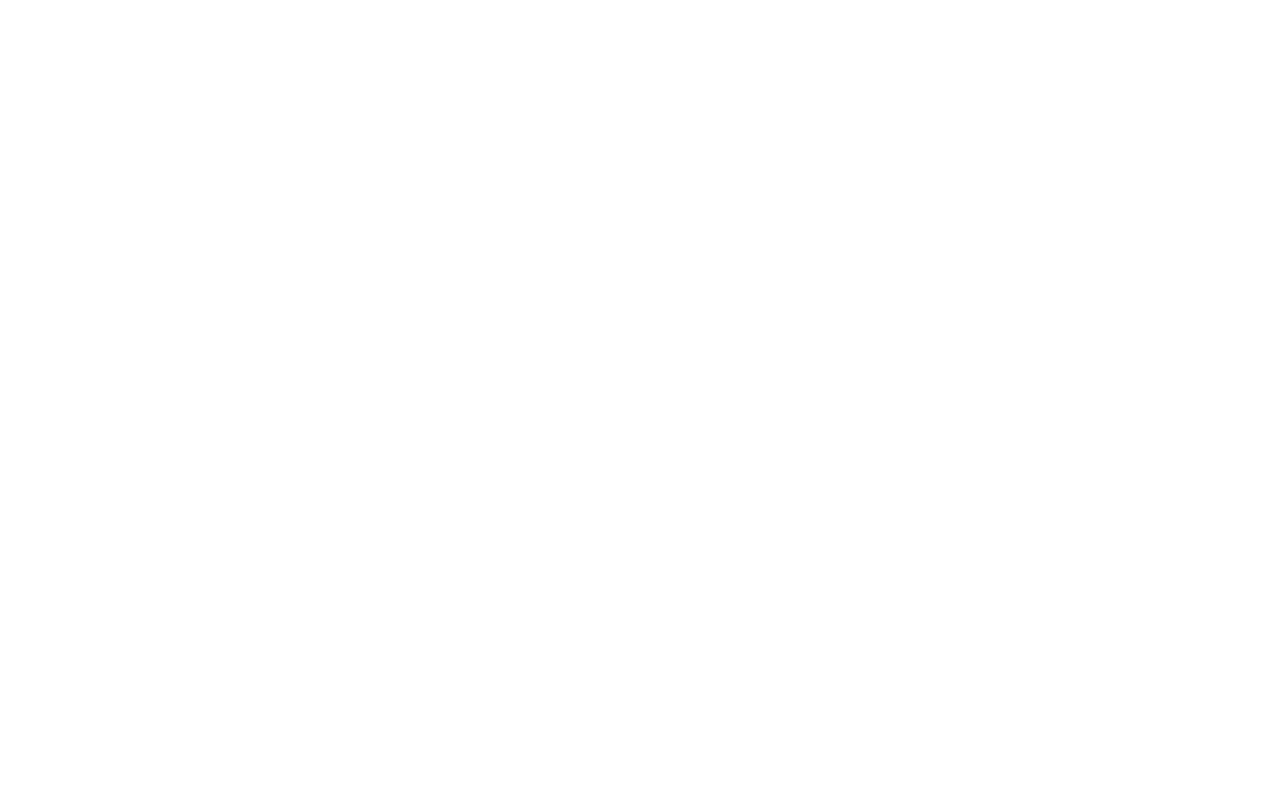
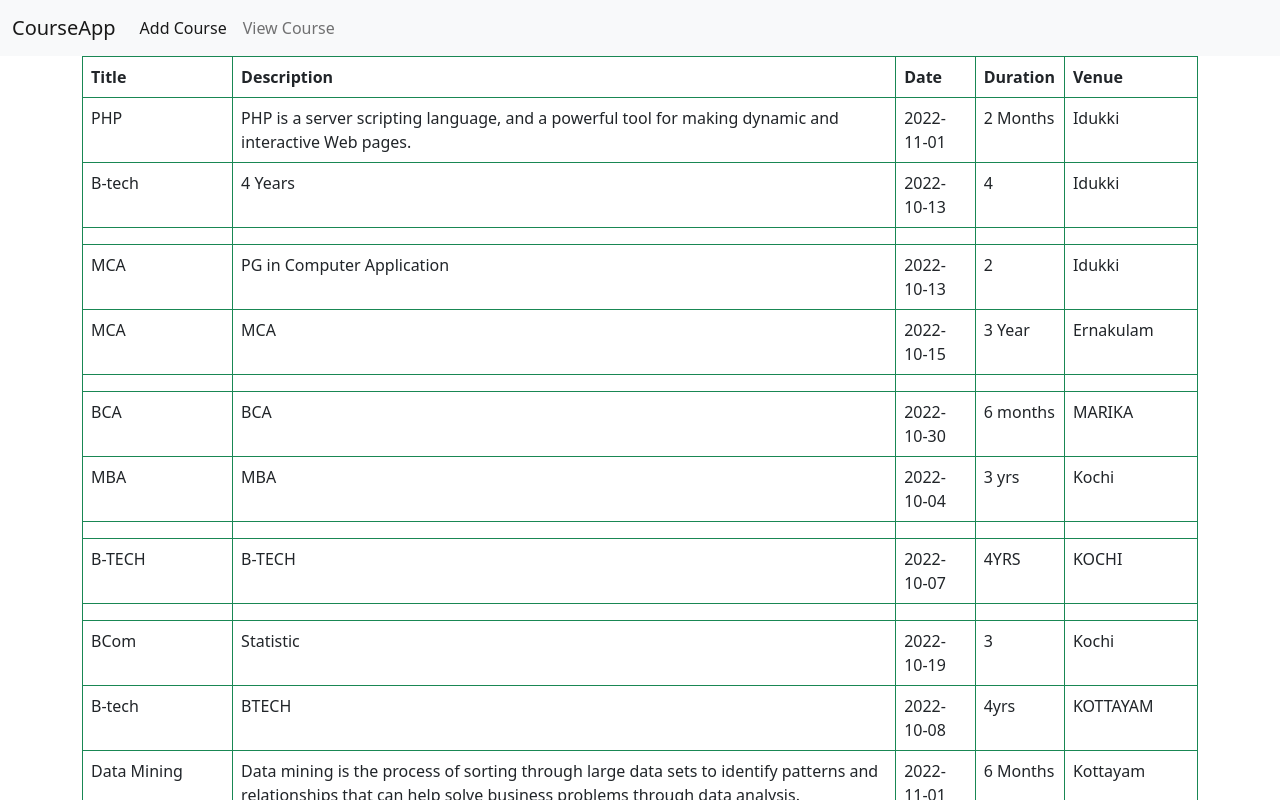
Before and after one commit to Amirthamlalas/CourseAppAngular, an Angular app: page /view in a window 1280 px wide. Before the commit this address led to /. Shown: the top 800 px of the page. Built offline with nearby package versions, Linux system fonts and the light colour scheme.

Commit message:
added navbar

```diff
--- a/src/app/add-course/add-course.component.html
+++ b/src/app/add-course/add-course.component.html
@@ -1,5 +1,5 @@
 
-
+<app-navbar></app-navbar>
 
 <div class="container">
     <div class="row">
--- a/src/app/app.module.ts
+++ b/src/app/app.module.ts
@@ -5,16 +5,30 @@
 import { AppComponent } from './app.component';
 import { AddCourseComponent } from './add-course/add-course.component';
 import { ViewCourseComponent } from './view-course/view-course.component';
+import { NavbarComponent } from './navbar/navbar.component';
+import { RouterModule, Routes } from '@angular/router';
 
+const myroute : Routes=[
+  {
+    path : "",
+    component : AddCourseComponent
+  },
+  {
+    path : "view",
+    component : ViewCourseComponent
+  }
+]
 @NgModule({
   declarations: [
     AppComponent,
     AddCourseComponent,
-    ViewCourseComponent
+    ViewCourseComponent,
+    NavbarComponent
   ],
   imports: [
     BrowserModule,
-    AppRoutingModule
+    AppRoutingModule,
+    RouterModule.forRoot(myroute)
   ],
   providers: [],
   bootstrap: [AppComponent]
--- /dev/null
+++ b/src/app/navbar/navbar.component.html
@@ -0,0 +1,17 @@
+<nav class="navbar navbar-expand-lg bg-light">
+    <div class="container-fluid">
+      <a class="navbar-brand" href="#">CourseApp</a>
+      <button class="navbar-toggler" type="button" data-bs-toggle="collapse" data-bs-target="#navbarNavAltMarkup" aria-controls="navbarNavAltMarkup" aria-expanded="false" aria-label="Toggle navigation">
+        <span class="navbar-toggler-icon"></span>
+      </button>
+      <div class="collapse navbar-collapse" id="navbarNavAltMarkup">
+        <div class="navbar-nav">
+          <a class="nav-link active" aria-current="page" routerLink="/">Add Course</a>
+
+          <a class="nav-link"routerLink="/view">View Course</a>
+
+
+        </div>
+      </div>
+    </div>
+  </nav>
--- a/src/app/view-course/view-course.component.html
+++ b/src/app/view-course/view-course.component.html
@@ -1,3 +1,4 @@
+<app-navbar></app-navbar>
 <div class="container">
     <div class="row">
         <div class="col col-12 col-sm-12 col-md-12 col-lg-12 col-xl-12 col-xxl-12">
```
Also changed, not shown: src/app/navbar/navbar.component.ts (added, +10 -0 lines), src/app/navbar/navbar.component.css (added).
